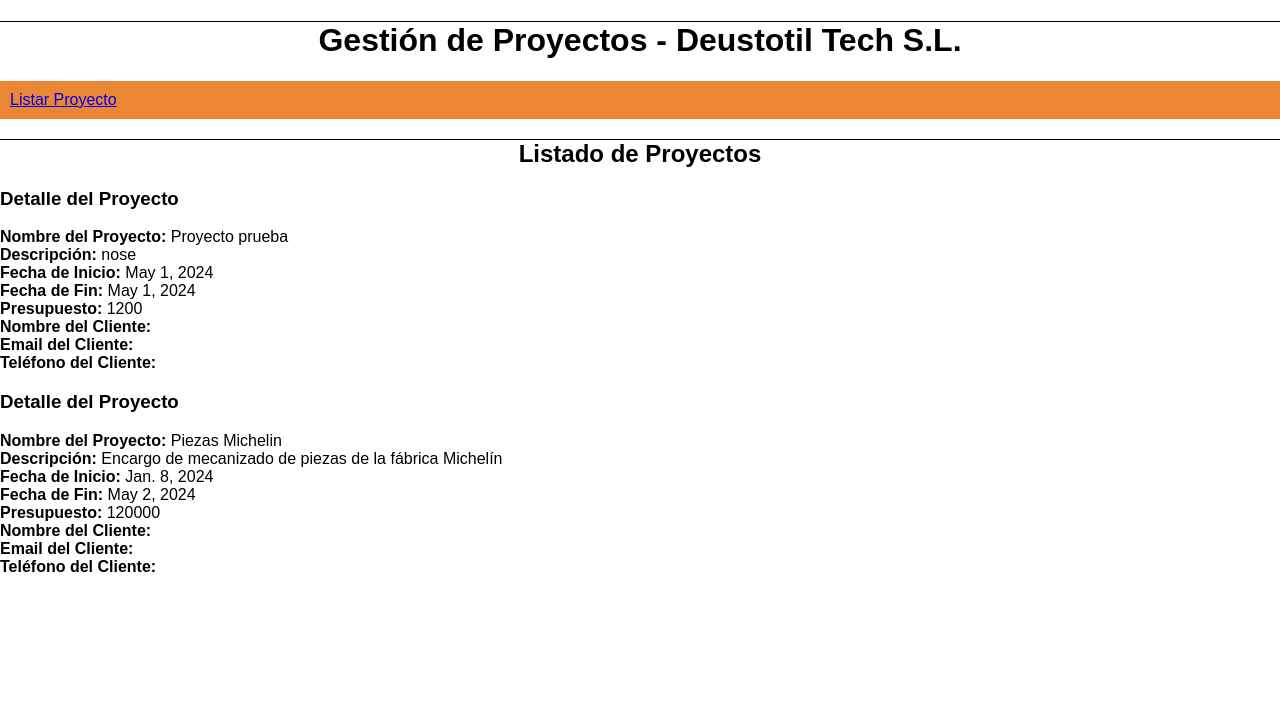
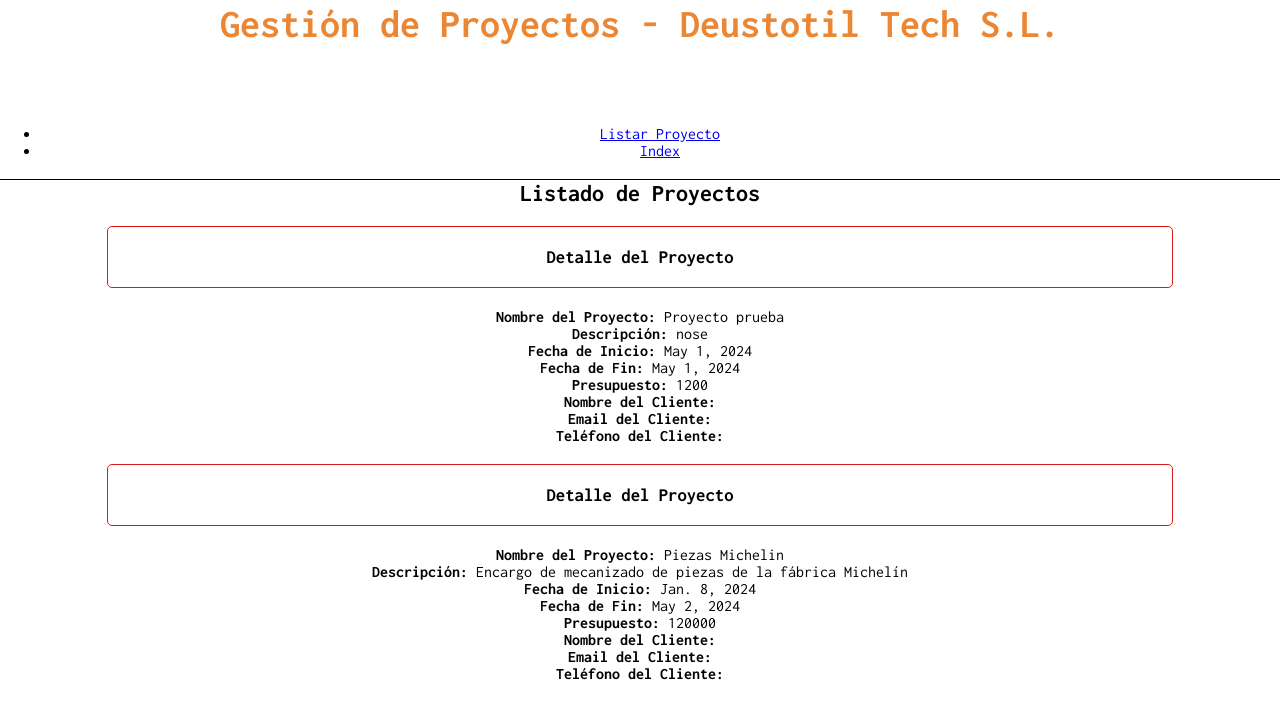
Before and after one commit to joncanadas/Grupo_9-Entregable_2, a Django app: page /DjangoGePrApp/listarProyecto/ in a window 1280 px wide. Shown: the top 719 px of the page. Run offline with Django 5.2, Linux system fonts and the light colour scheme; data comes from the database, SQL or seed files in the repository.

Commit message:
+cambios

```diff
--- a/DjangoGePrApp/templates/header.html
+++ b/DjangoGePrApp/templates/header.html
@@ -6,11 +6,18 @@
     <meta name="viewport" content="width=device-width, initial-scale=1.0" />
     <title>Deustronic Components S.L</title>
     <link rel="stylesheet" href="{% static 'style.css' %}">
+    <link href="https://fonts.googleapis.com/css2?family=Inconsolata:wght@200..900&display=swap" rel="stylesheet">
   </head>
   <body>
-    <h1>Gestión de Proyectos - Deustotil Tech S.L.</h1>
-    <nav>
-      <a href="{% url 'listarProyectos' %}">Listar Proyecto</a>
+
+    <nav class="contenedor">
+      <div class="header">
+          <div class="logo"></div>
+          <h1 class="tituloIndex">Gestión de Proyectos - Deustotil Tech S.L.</h1>
+          <nav>
+              <ul>
+                  <li><a href="{% url 'listarProyectos' %}">Listar Proyecto</a></li>
+                  <li><a href="{% url 'index' %}">Index</a></li>
     </nav>
     <h2>{{ titulo_pagina }}</h2>
 
--- a/DjangoGePrApp/templates/listarProyectos.html
+++ b/DjangoGePrApp/templates/listarProyectos.html
@@ -3,7 +3,7 @@
 {% block contenido %}
 
 {% for pro in lista_proyectos %}
-<h3>Detalle del Proyecto</h3>
+<h3 class="detallesProyecto">Detalle del Proyecto</h3>
 <div>
   <div>
     <strong>Nombre del Proyecto:</strong> {{ pro.Nombre }}
--- a/static/style.css
+++ b/static/style.css
@@ -1,34 +1,75 @@
-html {
+.html {
     box-sizing: border-box;
+    font-family: "Inconsolata", sans-serif;
 }
 
-
-body {
-    font-family: Arial, sans-serif;
+.body {
     margin: 0;
     padding: 0;
     background-color: white;
 }
+body {
+    margin: 0;
+    padding: 0;
+    font-family: "Inconsolata", sans-serif;
+  }
 
-h1, h2 {
+.h1, h2 {
     text-align: center;
     background-color:rgb(255, 255, 255);
     border-top: 1px solid black;
 }
+.tituloIndex {
+    color: #eb8634;
+    margin-top: 0px;
+    margin-bottom: 80px;
+    text-align: center;
+    background-color: white;
+    border-top: 3px solid white;
+    font-size: 40px;
+  }
 
-nav {
+  .header {
+    text-align: center;
+  }
+
+.nav {
     background-color: #eb8634;
     padding: 10px;
 }
 
-section {
+.section {
     background-color: #fff;
     margin: 20px;
     padding: 20px;
     border-radius: 5px;
 }
 
-label {
+.detallesProyecto {
+    margin: 20px auto;
+    padding: 20px;
+    border: 1px solid #d61a1a;
+    border-radius: 5px;
+    width: 80%;
+    text-align: center;
+}
+.label {
     display: block;
     margin-bottom: 5px;
 }
+.detallesProyecto h3 {
+    color: orange;
+  }
+
+.detallesProyecto div {
+    margin-bottom: 10px;
+  }
+
+.detallesProyecto strong {
+    font-weight: bold;
+  }
+
+.detallesProyecto span {
+    margin-left: 10px;
+    color: #666;
+  }
```
